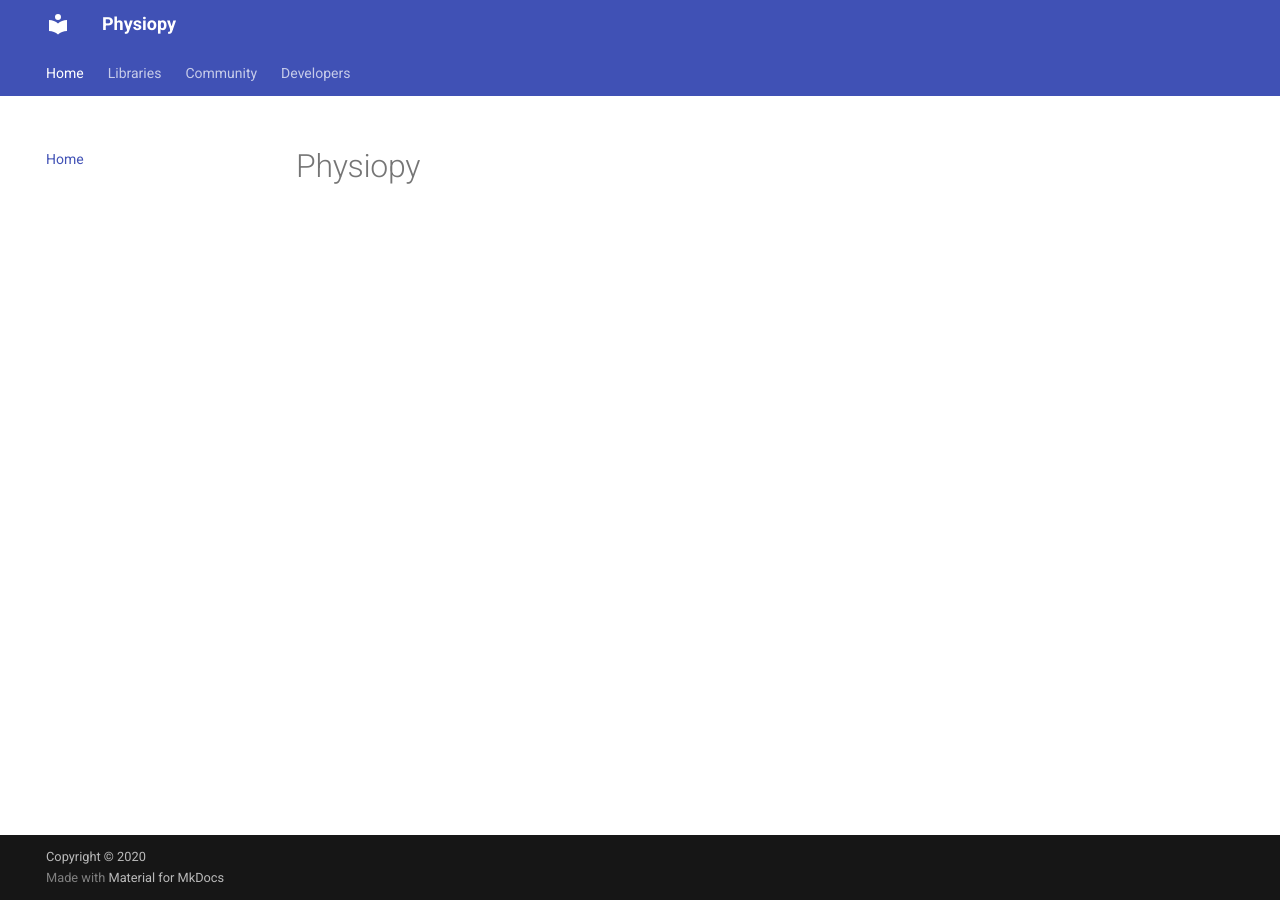
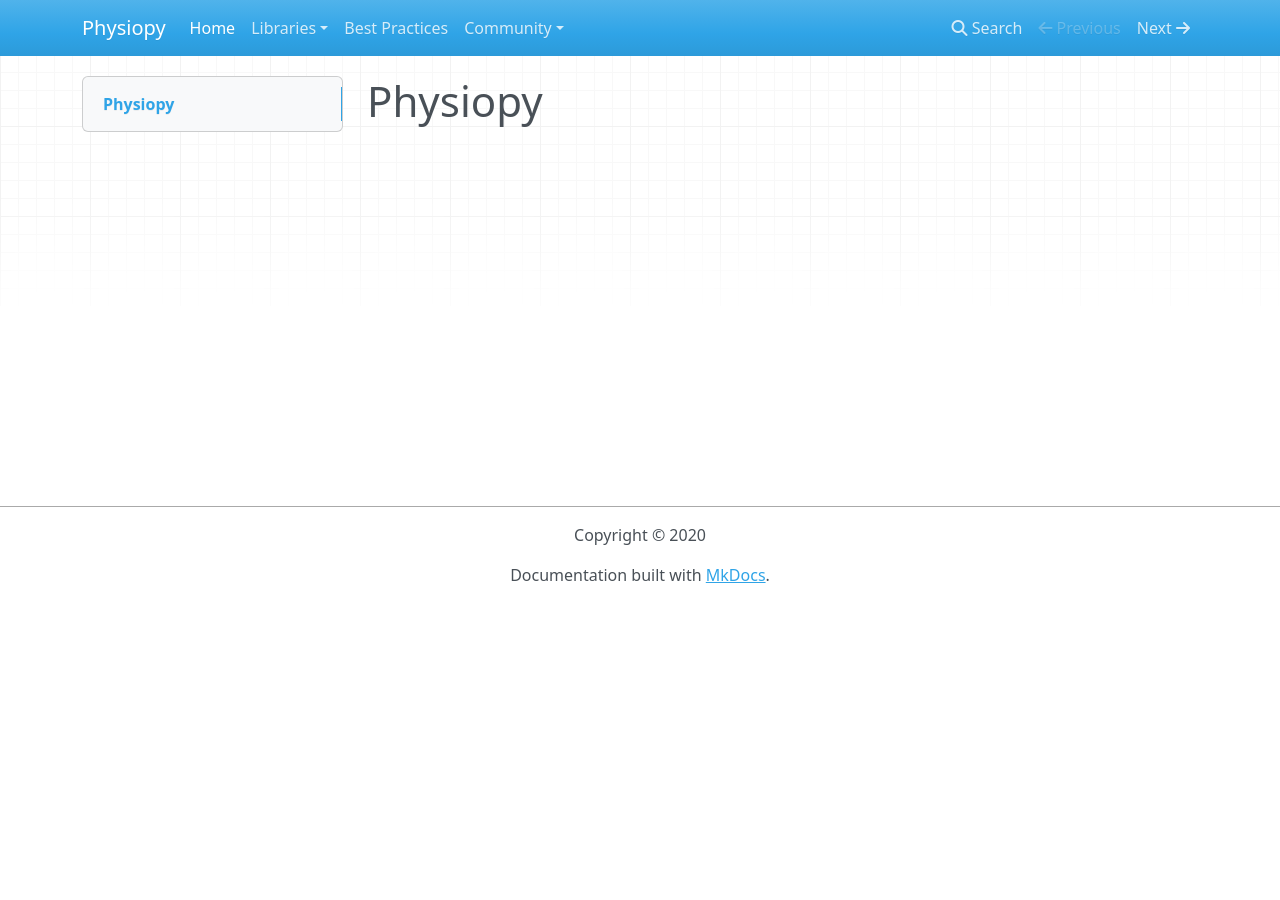
Before and after one commit to physiopy/physiopy.github.io, an MkDocs documentation site: the page built from docs/index.md, in a window 1280 px wide. Built offline with MkDocs 1.6.1, drawn with Linux system fonts in a browser that asks for light colours; nearby versions of some CDN libraries; some of the changed lines change nothing that is shown.

Commit message:
Update mkdocs.yml
Changed the mkdocs.yml based on how we made the test website at brain hack. After examining how the changes looked once merge we will decide to keep or change back the theme from old website. Just commented all the extra stuff for now.

```diff
--- a/mkdocs.yml
+++ b/mkdocs.yml
@@ -10,39 +10,37 @@
 nav:
     - Home: index.md
     - Libraries:
-      - phys2bids: 'https://phys2bids.readthedocs.io/en/latest/'
+      - Libraries: libraries.md
+      - phys2bids: libraries/phys2bids.md
       - phys2denoise: libraries/phys2denoise.md
       - peakdet: libraries/peakdet.md
+    - Best Practices: best_practices.md
     - Community:
       - Welcome: community/index.md
-      - Membership: community/members.md
-      - Collecting Physiological Data: community/best-practices.md
+      - Getting Started: community/gettingstarted.md
+      - Contributor Guide: community/contributor-guide.md
       - Open Datasets: community/open_datasets.md
-      - Contributing: community/contributing.md
-      - Contributor Guide: community/contributor-guide.md
-      - Code of Conduct: community/code_of_conduct.md
-      - Other Tools: community/other_tools.md
-    - Developers:
-      - Versions Matrix: devs/versions.md
-      - Releases: devs/releases.md
-theme:
-  name: material
-  features:
-    - tabs
+      - Code of Conduct: community/CODE_OF_CONDUCT.md
+      - Team: community/team.md
 
-markdown_extensions:
-  - admonition
-  - codehilite
-  - footnotes
-  - toc:
-      permalink: "#"
-  - pymdownx.emoji:
-      emoji_index: !!python/name:materialx.emoji.twemoji
-      emoji_generator: !!python/name:materialx.emoji.to_svg
-  - pymdownx.superfences
-  - pymdownx.snippets
-  - markdown_include.include:
-      base_path: docs
+#theme:
+#  name: material
+#  features:
+#    - tabs
 
-plugins:
-  - toc-sidebar
+#markdown_extensions:
+#  - admonition
+#  - codehilite
+#  - footnotes
+#  - toc:
+#      permalink: "#"
+#  - pymdownx.emoji:
+#      emoji_index: !!python/name:materialx.emoji.twemoji
+#      emoji_generator: !!python/name:materialx.emoji.to_svg
+#  - pymdownx.superfences
+#  - pymdownx.snippets
+#  - markdown_include.include:
+#      base_path: docs
+
+#plugins:
+#  - toc-sidebar
```
